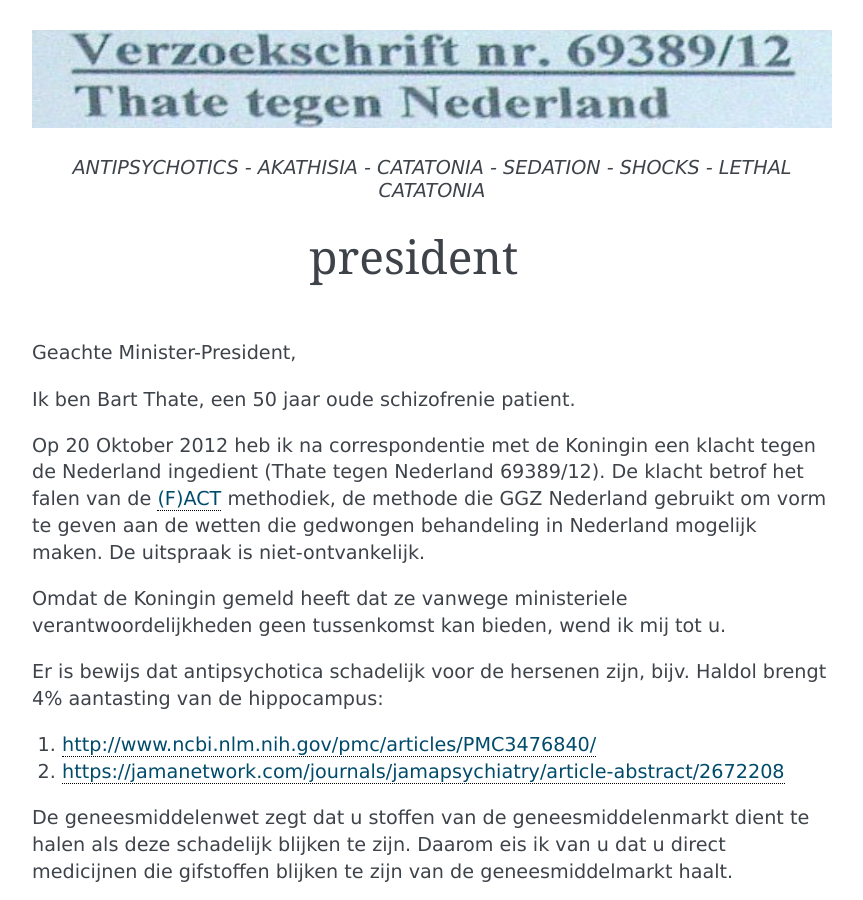
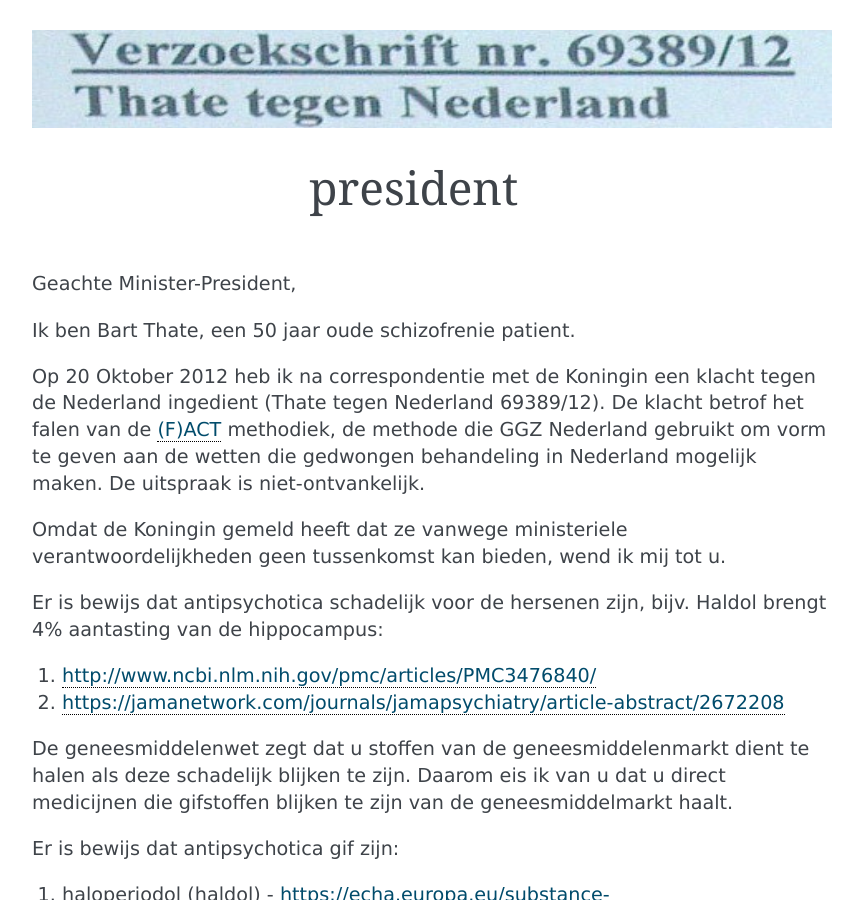
Before and after one commit to bthate/president, a Sphinx documentation site: the page built from docs/index.rst, in a window 1280 px wide and 900 px high. Shown: the whole window, without its empty margins (168-1031 px from the left). Built offline with Sphinx 7.4.7, drawn with Linux system fonts in a browser that asks for light colours.

Commit message:
update docs

```diff
--- a/docs/conf.py
+++ b/docs/conf.py
@@ -118,12 +118,7 @@ rst_prolog = '''.. image:: nederland2.jpg
 
 .. raw:: html
 
-    <br><br>
-    <center>
-    <i>
-    ANTIPSYCHOTICS - AKATHISIA - CATATONIA - SEDATION - SHOCKS - LETHAL CATATONIA
-    </i>
-    </center>
+    <br>
 
 '''
 
@@ -134,7 +129,7 @@ rst_epilog = '''.. raw:: html
      <center>
      <b>
 
-:ref:`home <home>` - :ref:`manual <manual>` - :ref:`source <source>` - :ref:`text <teksten>` - :ref:`about <about>`
+:ref:`home <home>` - :ref:`manual <manual>` - :ref:`source <source>` - :ref:`about <about>`
 
 .. raw:: html
 
```
